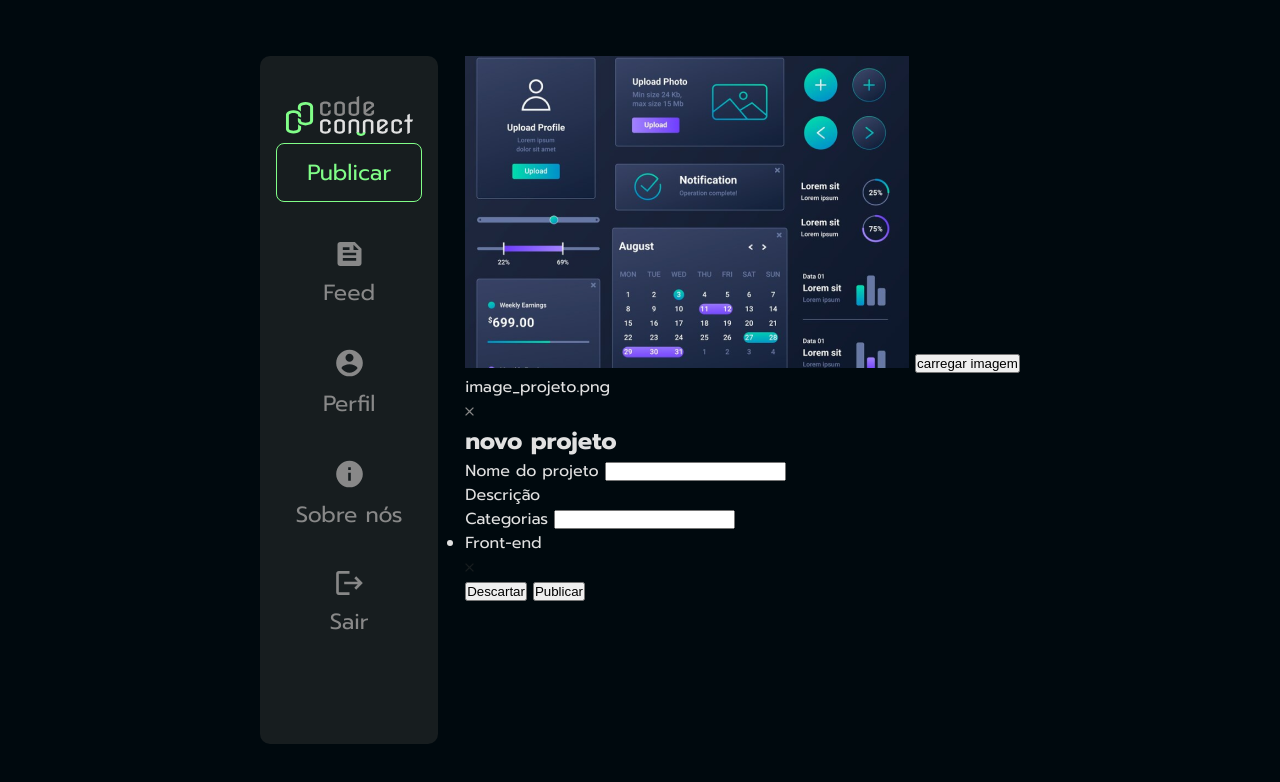
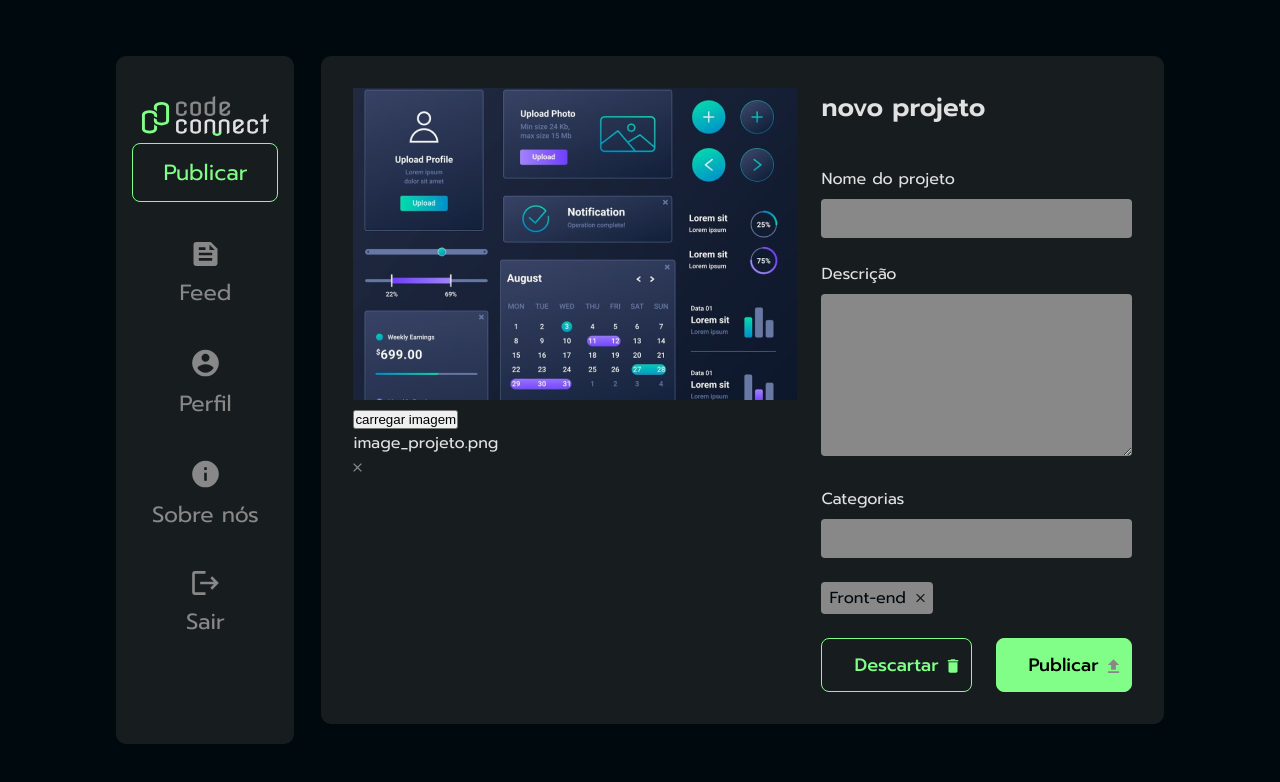
Before and after one commit to Valadaresxx/CodeConnect, a plain HTML site: page index.html in a window 1280 px wide. Drawn offline with Linux system fonts and the light colour scheme.

Commit message:
Up-page-publicar

```diff
--- a/index.html
+++ b/index.html
@@ -52,24 +52,27 @@
     <main>
         <div class="container-upload-imagem">
             <div class="container-imagem">
-                <img src="img/imagem1.png" alt="" class="imagem">
-                <button> carregar imagem</button>
-                <div class="container-imagem-nome">
-                    <p>image_projeto.png</p>
-                    <img src="img/close.svg" alt="">
-                </div>
+                <img src="img/imagem1.png" alt="" class="main-imagem">
+            </div>
+            <button> carregar imagem</button>
+            <div class="container-imagem-nome">
+                <p>image_projeto.png</p>
+                <img src="img/close.svg" alt="">
             </div>
         </div>
-        <dic class="container-descricao">
-            <h2>novo projeto</h2>
-            <form action="">
+        <div class="container-descricao">
+
+                <h2>novo projeto</h2>
+
+            <form >
+
                 <div>
                     <label for="nome">Nome do projeto</label>
                     <input type="text" id="nome" name="nome">
                 </div>
                 <div>
                     <label for="descricao">Descrição </label>
-                    <testarea id="descricao" name="descricao">
+                    <textarea id="descricao" name="descricao"></textarea>
                 </div>
                 <div>
                     <label for="categorias">Categorias</label>
@@ -82,11 +85,12 @@
                     </li>
                 </ul>
                 <div class="container-botoes">
-                    <button class="botao-decartar">Descartar</button>
+                    <button class="botao-descartar">Descartar</button>
                     <button class="botao-publicar">Publicar</button>
                 </div>
+
             </form>
-        </dic>
+        </div>
     </main>
 
     <script src="script.js"></script>
--- a/styles.css
+++ b/styles.css
@@ -64,3 +64,113 @@ aside{
     padding: 12px 30px;
     border-radius: 8px;
 }
+
+main{
+    background-color: var(--iten-background);
+    border-radius: 10px;
+    padding: 32px;
+    display: flex;
+    gap: 24px;
+
+}
+
+h2{
+    font-size: 26px;
+    margin-bottom: 40px;
+    font-weight: 600;
+}
+
+form{
+    display: flex;
+    flex-direction: column;
+    gap: 24px;
+
+}
+
+form div label{
+    font: 18px;
+    font-weight: 400;
+    display: block;
+    margin-bottom: 8px;
+}
+
+form div input, textarea{
+    width: 100%;
+    padding: 8px 16px;
+    background-color: var(--secondary-color);
+    border: none;
+    border-radius: 4px;
+    font-family: var(--font-family);
+    line-height: 22.5px;
+}
+form div input{
+    height: 39px;
+}
+textarea{
+    height: 162px;
+}
+
+.lista-tags li{
+    display: flex;
+    background-color: var(--secondary-color);
+    color: var(--background-color);
+    gap: 10px;
+    padding: 4px 8px;
+    border-radius: 4px;
+}
+.lista-tags{
+    display: flex;
+}
+.container-botoes{
+    display: flex;
+    gap: 24px;
+    justify-content: space-between;
+}
+.container-botoes button{
+    width: 50%;
+    padding: 12px 32px 12px 32px;
+    text-align: center;
+    border-radius: 8px;
+    font-family: var(--font-family);
+    font-size: 18px;
+    font-weight: 500;
+}
+
+.botao-descartar{
+    background-color: var(--iten-background);
+    color: var(--primary-color);
+    border: 1px solid var(--primary-color);
+    position: relative;
+}
+
+.botao-descartar::after{
+    content: "";
+    background-image: url("img/trash.svg");
+    background-size:contain;
+    background-repeat: no-repeat;
+    width: 15px;
+    height: 15px;
+    display: inline-block;
+    position: absolute;
+    transform: translateY(50%);
+    margin-left: 8px;
+}
+
+.botao-publicar{
+    background-color: var(--primary-color);
+    position: relative;
+    border: 1px solid var(--primary-color);
+}
+.botao-publicar::after{
+    content: "";
+    background-image: url("img/upload.svg");
+    background-size: contain;
+    background-repeat: no-repeat;
+    width: 15px;
+    height: 15px;
+    display: inline-block;
+    position: absolute;
+    transform: translateY(50%);
+    margin-left: 8px;
+
+}
```
